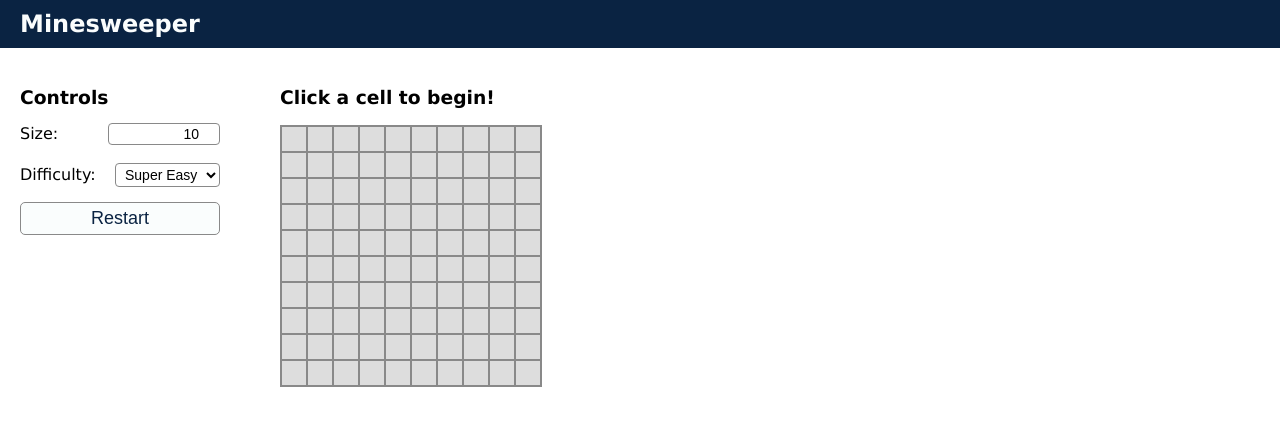
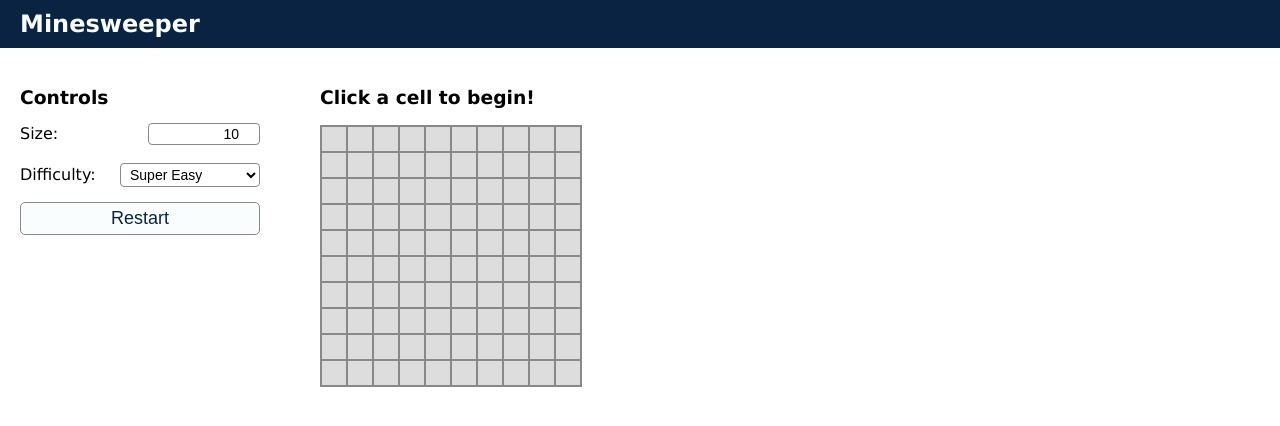
Before and after one commit to Robinson7D/react-minesweeper, a React (Create React App) app: page / in a window 1280 px wide. Shown: the top 426 px of the page. Built offline with nearby package versions, Linux system fonts and the light colour scheme.

Commit message:
Add joke

```diff
--- a/src/Game/Game.jsx
+++ b/src/Game/Game.jsx
@@ -70,6 +70,8 @@ function buildBoardCells({size=10, difficulty=0}){
       currentRow,
       bombRandomThreshold = (difficulty * 0.05) + 0.075;
 
+  if(difficulty === -1){ bombRandomThreshold = 1; }
+
   for(i = 0; i < size; i++) {
     currentRow = {
       id: 'row_'+i,
--- a/src/GameControls/GameControls.jsx
+++ b/src/GameControls/GameControls.jsx
@@ -37,7 +37,7 @@ class GameControls extends Component {
 
     this.setState({
       difficulty: +difficulty,
-      difficultyError: difficulty < 0 || difficulty > 4,
+      difficultyError: difficulty < -1 || difficulty > 4,
     });
   }
 
@@ -81,6 +81,7 @@ class GameControls extends Component {
               <option value="2"> Medium </option>
               <option value="3"> Hard </option>
               <option value="4"> Very Hard </option>
+              <option value="-1"> So Hard It's Easy </option>
             </select>
           </label>
           <div className="ErrorMessage">
--- a/src/GameControls/GameControls.scss
+++ b/src/GameControls/GameControls.scss
@@ -3,7 +3,7 @@
 .GameControls {
   display: flex;
   flex-direction: column;
-  width: 200px;
+  width: 240px;
 
   > *:not(:last-child) {
     margin-bottom: 15px;
```
